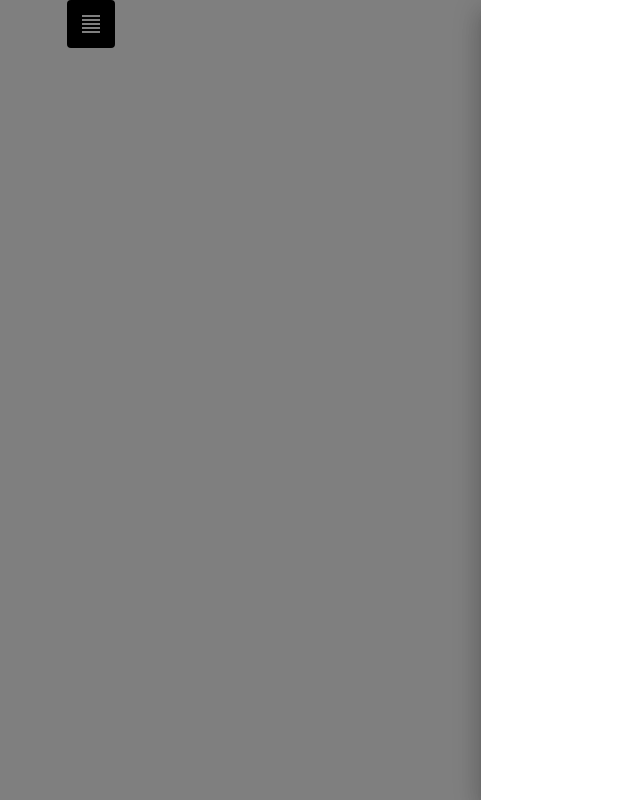
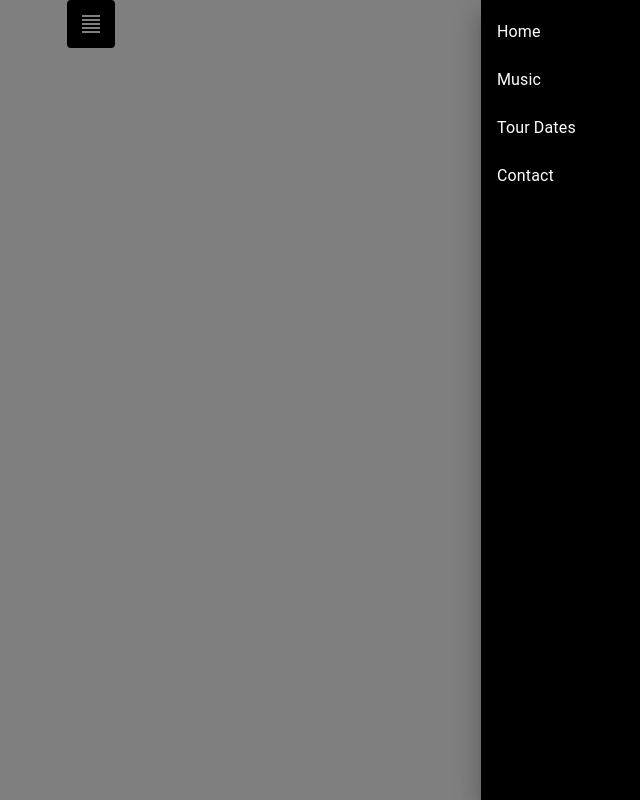
Before and after one commit to derek-oshita/css-bucket, a React (Create React App) app in the folder landingPages/the_contortionist/: page / in a window 1280 px wide. Both pictures are taken after a click on the button 640 px from the left and 24 px from the top of the page. Shown: the whole page, without its empty margins (549-1189 px from the left). Built offline with nearby package versions, Linux system fonts and the light colour scheme.

Commit message:
v1 of navbar done. Drawer works, added TODO for when other sections are built. Installed react-router-dom, not sure I'll need it anymore.

```diff
--- a/landingPages/the_contortionist/package.json
+++ b/landingPages/the_contortionist/package.json
@@ -13,6 +13,7 @@
     "material-ui-image": "^3.3.2",
     "react": "^17.0.2",
     "react-dom": "^17.0.2",
+    "react-router-dom": "^6.2.1",
     "react-scripts": "5.0.0",
     "web-vitals": "^2.1.4"
   },
--- a/landingPages/the_contortionist/src/components/molecules/NavBar.js
+++ b/landingPages/the_contortionist/src/components/molecules/NavBar.js
@@ -1,20 +1,15 @@
-import React, { Fragment } from "react";
+import { useState } from "react";
+import { Link } from "react-router-dom";
 import Box from "@mui/material/Box";
 import SwipeableDrawer from "@mui/material/SwipeableDrawer";
-import Button from "@mui/material/Button";
 import List from "@mui/material/List";
 import Divider from "@mui/material/Divider";
 import ListItem from "@mui/material/ListItem";
-import ListItemIcon from "@mui/material/ListItemIcon";
 import ListItemText from "@mui/material/ListItemText";
-import InboxIcon from "@mui/icons-material/MoveToInbox";
-import MailIcon from "@mui/icons-material/Mail";
-import ToggleButton from "@mui/material/ToggleButton";
-import FormatAlignCenterIcon from "@mui/icons-material/FormatAlignCenter";
 import NavToggleButton from "../atoms/NavToggleButton";
 
 export default function SwipeableTemporaryDrawer() {
-  const [state, setState] = React.useState({
+  const [state, setState] = useState({
     right: false,
   });
 
@@ -30,34 +25,27 @@ export default function SwipeableTemporaryDrawer() {
     setState({ ...state, [anchor]: open });
   };
 
-  const list = (anchor) => (
+  const renderList = (anchor) => (
     <Box
       sx={{ width: anchor === "top" || anchor === "bottom" ? "auto" : 250 }}
       role="presentation"
       onClick={toggleDrawer(anchor, false)}
       onKeyDown={toggleDrawer(anchor, false)}
     >
-      {/* <List>
-        {["Inbox", "Starred", "Send email", "Drafts"].map((text, index) => (
+      <List>
+        {["Home", "Music", "Tour Dates", "Contact"].map((text, index) => (
+          // TODO: Add anchor tag or Link component here
           <ListItem button key={text}>
-            <ListItemIcon>
-              {index % 2 === 0 ? <InboxIcon /> : <MailIcon />}
-            </ListItemIcon>
-            <ListItemText primary={text} />
+            <ListItemText
+              primary={text}
+              sx={{
+                color: "white",
+              }}
+            />
           </ListItem>
         ))}
       </List>
       <Divider />
-      <List>
-        {["All mail", "Trash", "Spam"].map((text, index) => (
-          <ListItem button key={text}>
-            <ListItemIcon>
-              {index % 2 === 0 ? <InboxIcon /> : <MailIcon />}
-            </ListItemIcon>
-            <ListItemText primary={text} />
-          </ListItem>
-        ))}
-      </List> */}
     </Box>
   );
 
@@ -69,12 +57,17 @@ export default function SwipeableTemporaryDrawer() {
           <NavToggleButton onClick={toggleDrawer(anchor, true)} />
           {/* DRAWER */}
           <SwipeableDrawer
+            PaperProps={{
+              style: {
+                backgroundColor: "black",
+              },
+            }}
             anchor={anchor}
             open={state[anchor]}
             onClose={toggleDrawer(anchor, false)}
             onOpen={toggleDrawer(anchor, true)}
           >
-            {list(anchor)}
+            {renderList(anchor)}
           </SwipeableDrawer>
         </Box>
       ))}
```
Also changed, not shown: 1 other file (tests, documents, lock files or other folders).
